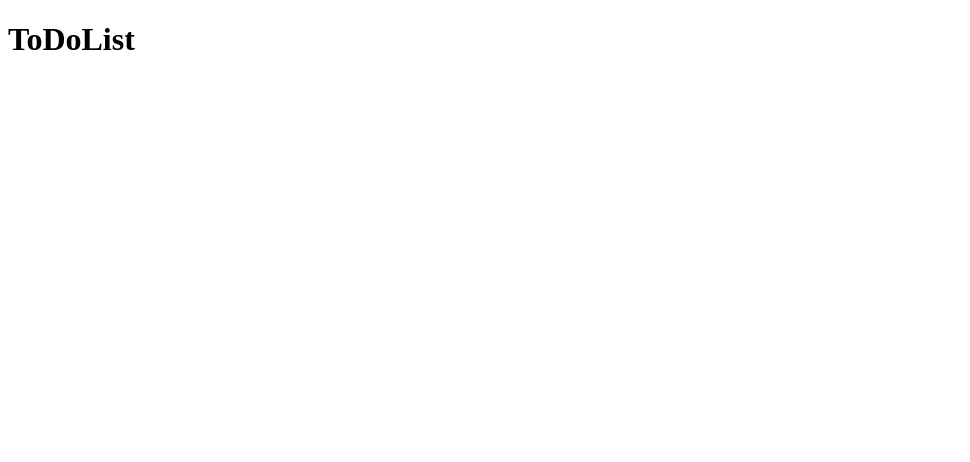
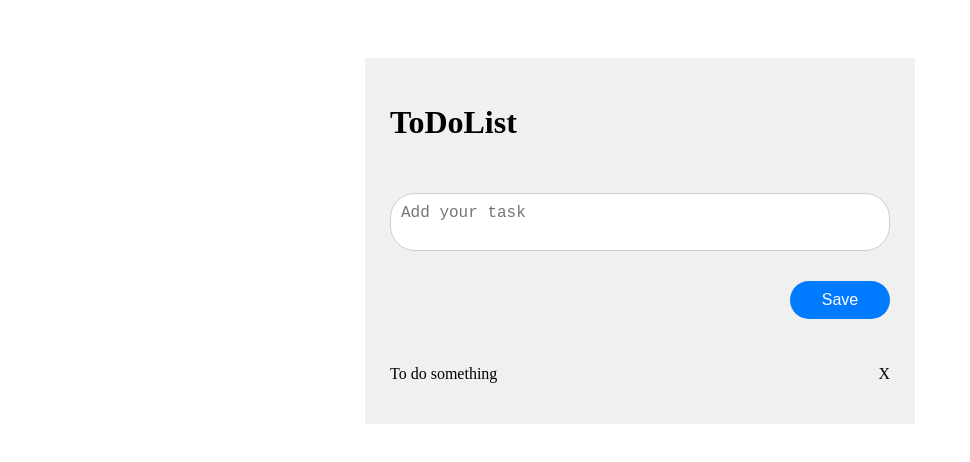
Before and after one commit to NyiArrManHein/ToDoList, a plain HTML site: page index.html in a window 1280 px wide. Shown: the whole page, without its empty margins (0-970 px from the left). Drawn offline with Linux system fonts and the light colour scheme.

Commit message:
finished UI

```diff
--- a/index.html
+++ b/index.html
@@ -4,8 +4,24 @@
     <meta charset="UTF-8" />
     <meta name="viewport" content="width=device-width, initial-scale=1.0" />
     <title>ToDoList</title>
+    <link rel="stylesheet" href="styles.css" />
   </head>
   <body>
-    <h1>ToDoList</h1>
+    <div class="container">
+      <h1>ToDoList</h1>
+      <textarea id="todoInput" placeholder="Add your task"></textarea>
+      <div class="button-container">
+        <button class="add-btn">Save</button>
+      </div>
+      <div class="list-container">
+        <div class="list-item">
+          <p>To do something</p>
+        </div>
+        <div>
+          <p>X</p>
+        </div>
+      </div>
+    </div>
+    <script src="index.js"></script>
   </body>
 </html>
--- a/index.js
+++ b/index.js
@@ -0,0 +1,6 @@
+const todoInput = document.getElementById("todoInput");
+
+todoInput.addEventListener("input", (e) => {
+  e.target.style.height = "auto"; // reset height first
+  e.target.style.height = e.target.scrollHeight + "px"; // set new height
+});
--- /dev/null
+++ b/styles.css
@@ -0,0 +1,62 @@
+body {
+  display: flex;
+  justify-content: center;
+}
+
+.container {
+  width: 500px;
+  min-height: 300px;
+  display: flex;
+  flex-direction: column;
+  padding: 25px;
+  /* align-items: center; */
+  gap: 30px;
+  background-color: #f0f0f0;
+  margin-top: 50px;
+}
+
+#todoInput {
+  width: 500px;
+  min-height: 40px; /* starting height */
+  resize: none; /* prevent manual resize */
+  overflow: hidden; /* hide scrollbars */
+
+  padding: 10px;
+  font-size: 16px;
+  border: 1px solid #ccc;
+  border-radius: 25px;
+  box-sizing: border-box;
+}
+
+.button-container {
+  display: flex;
+  justify-content: flex-end;
+}
+
+.add-btn {
+  width: 100px;
+
+  color: white;
+  background-color: #007bff;
+  border: none;
+  outline: none;
+  border-radius: 20px;
+  padding: 10px 20px;
+  cursor: pointer;
+  font-size: 16px;
+}
+
+.list-container {
+  display: flex;
+  justify-content: space-between;
+}
+
+.delete-btn {
+  width: 100px;
+  background-color: red;
+  color: white;
+  border-radius: 20px;
+  padding: 5px 20px;
+  cursor: pointer;
+  font-size: 16px;
+}
```
